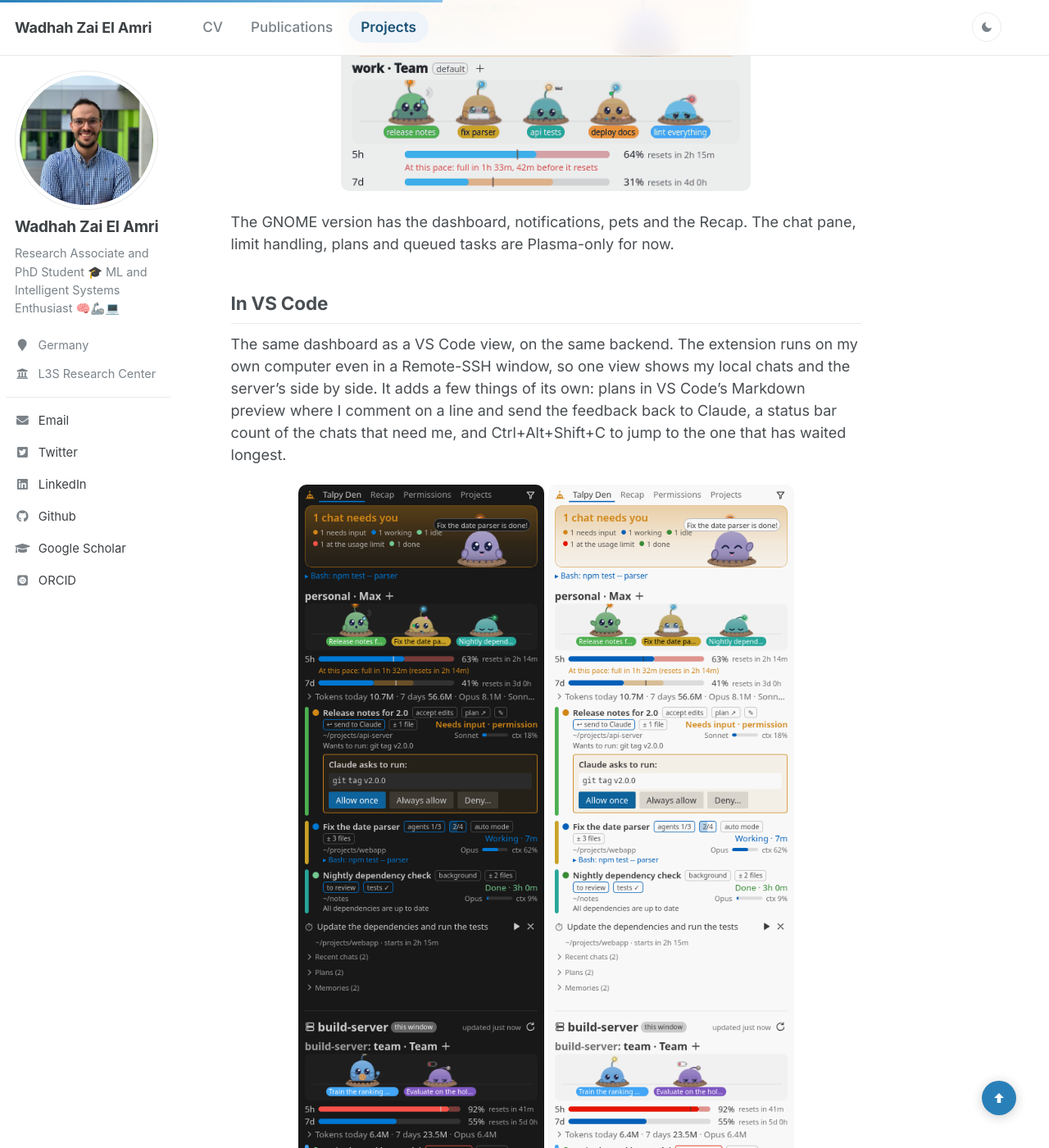
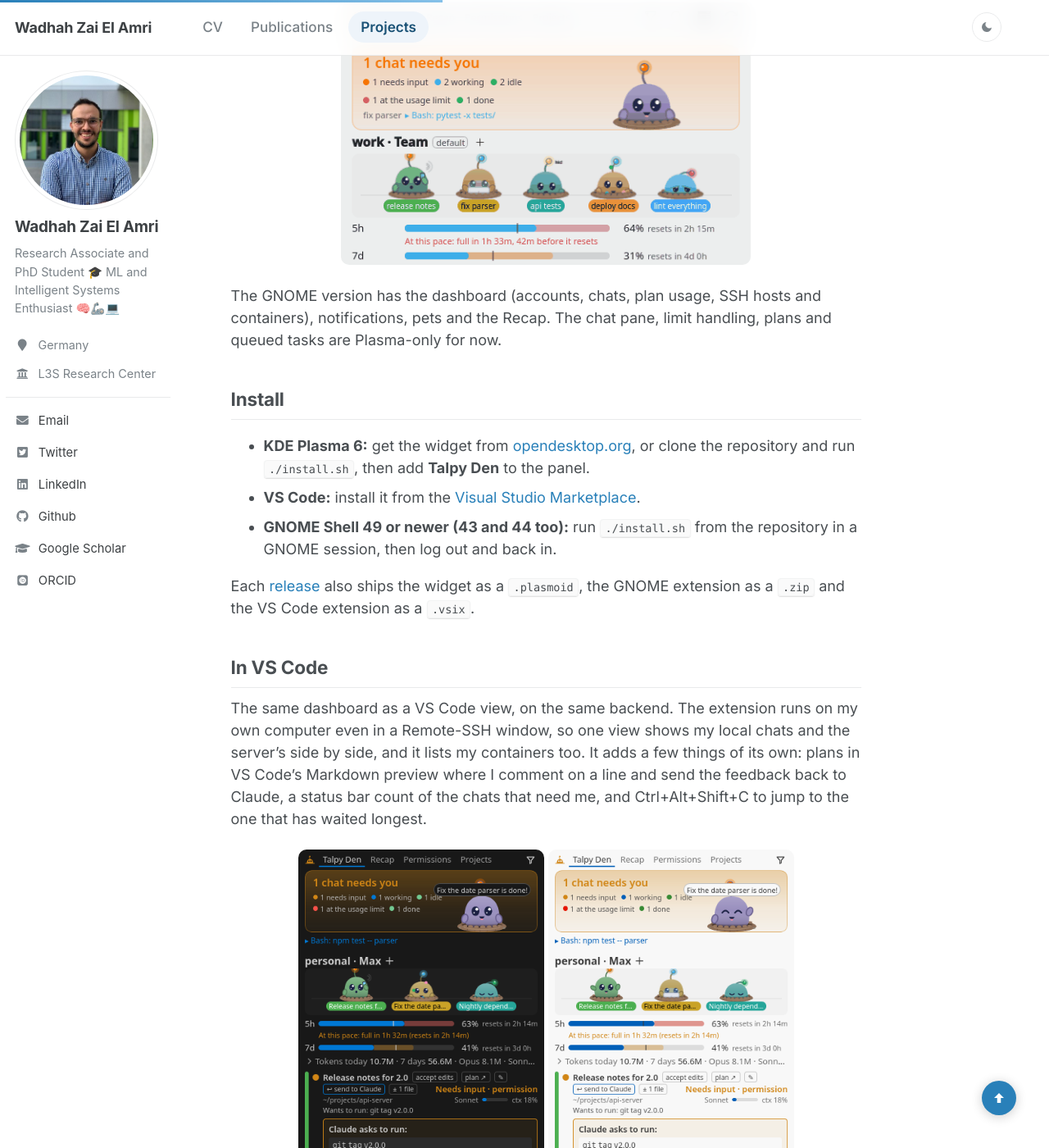
Before and after one commit to wzaielamri/wzaielamri.github.io, a Jekyll site: the page built from _projects/talpy_den.md, in a window 1280 px wide and 1400 px high, scrolled down 2119 px. Shown: the whole window at 82% size. Built offline with Jekyll 4.4.1, drawn with Linux system fonts in a browser that asks for light colours; some web fonts are replaced; some of the changed text lies outside the part shown.

Commit message:
Add VS Code and Plasma links to Talpy Den project and enhance description

```diff
--- a/_includes/item-links.html
+++ b/_includes/item-links.html
@@ -4,7 +4,8 @@
   {% include item-links.html item=post %}. Front matter it reads: website
   (a project's official page), paperurl, code, dataset, and with full=true
   (the page header) also pdf (a site path),
-  arxiv and checkpoints. dataset_pending: true shows the dataset muted and
+  arxiv and checkpoints. vscode and plasmoid link a project's VS Code
+  Marketplace and KDE Plasma widget pages. dataset_pending: true shows the dataset muted and
   unlinked until it is public.
 {% endcomment %}
 {% assign item = include.item %}
@@ -13,6 +14,8 @@
 {% if include.full and item.pdf %}<a href="{{ base_path }}{{ item.pdf }}"><i class="fas fa-file-pdf" aria-hidden="true"></i> PDF</a>{% endif %}
 {% if include.full and item.arxiv %}<a href="{{ item.arxiv }}"><i class="ai ai-arxiv" aria-hidden="true"></i> arXiv</a>{% endif %}
 {% if item.code %}<a href="{{ item.code }}"><i class="fab fa-github" aria-hidden="true"></i> GitHub</a>{% endif %}
+{% if item.vscode %}<a href="{{ item.vscode }}"><i class="fas fa-code" aria-hidden="true"></i> VS Code</a>{% endif %}
+{% if item.plasmoid %}<a href="{{ item.plasmoid }}"><i class="fas fa-puzzle-piece" aria-hidden="true"></i> Plasma</a>{% endif %}
 {% if include.full and item.checkpoints %}<a href="{{ item.checkpoints }}"><i class="fas fa-cube" aria-hidden="true"></i> Checkpoints</a>{% endif %}
 {% if item.dataset and item.dataset_pending %}<span class="is-pending" title="Not public yet"><i class="fas fa-database" aria-hidden="true"></i> Dataset · soon</span>
 {% elsif item.dataset %}<a href="{{ item.dataset }}"><i class="fas fa-database" aria-hidden="true"></i> Dataset</a>{% endif %}
--- a/_projects/talpy_den.md
+++ b/_projects/talpy_den.md
@@ -5,6 +5,8 @@ collection: projects
 project_type: 'personal_project'
 order: 1
 code: 'https://github.com/wzaielamri/talpy-den'
+vscode: 'https://marketplace.visualstudio.com/items?itemName=wzaielamri.talpy-den'
+plasmoid: 'https://www.opendesktop.org/p/2380946/'
 stack: ['KDE Plasma', 'GNOME Shell', 'VS Code', 'Python']
 header:
   teaser: 'teasers/talpy_den.jpg'
@@ -20,21 +22,30 @@ I usually have a handful of Claude Code chats running, on different accounts and
 
 ## What it does
 
-- **Every chat in one place:** terminal chats, background jobs and VS Code's Claude tabs, on this computer and my SSH hosts, per account: which need me (and for what), which are working (and on what), which are done. Nothing is installed on the hosts.
+- **Every chat in one place:** terminal chats, background jobs and VS Code's Claude tabs, on this computer, my SSH hosts and my Docker or Podman containers, per account: which need me (and for what), which are working (and on what), which are done. Nothing is installed on the hosts or in the containers.
 - **Chat without switching:** click a chat and it opens beside the popup. I can reply, answer its permission prompts and questions, review what it changed and undo it, or commit only its files.
 - **Limits, handled:** the usage bars show where my pace ends up and warn me before I run out. If a chat gets stopped anyway, I continue it on my other account or let it go on by itself once the limit resets.
 - **Start chats from the popup:** in a terminal, in VS Code or in the background, with a task, later, or once a limit resets.
+- **Find and reuse:** any chat by its words, recent chats, plans and memories; hide what I don't need or delete it to the Trash.
 - **Recap and Permissions:** my day, week or everything with Claude (how long I was at it, how long Claude worked, what it would cost at API prices, tips to use less of the plan), and every permission I gave, to revoke.
 - **And more:** search across all chats, plans and memories I can read and edit, a warning when two chats edit the same files, notifications with one summary of what happened while I was away, and to my phone if I like.
 - **A pet for every chat:** Talpy lives in a burrow and acts its chat out. It types while the chat works, holds up a sign when it needs me and falls asleep once it's done.
 
 <p align="center"><img src="/assets/images/projects/talpy_den/pets.gif" alt="Pets reacting: a chat finishes and its pet celebrates, a new chat's pet digs up out of the ground, and the big Talpy cheers when a usage limit resets" width="500" style="max-width:100%;height:auto"></p>
 
-The GNOME version has the dashboard, notifications, pets and the Recap. The chat pane, limit handling, plans and queued tasks are Plasma-only for now.
+The GNOME version has the dashboard (accounts, chats, plan usage, SSH hosts and containers), notifications, pets and the Recap. The chat pane, limit handling, plans and queued tasks are Plasma-only for now.
+
+## Install
+
+- **KDE Plasma 6:** get the widget from [opendesktop.org](https://www.opendesktop.org/p/2380946/), or clone the repository and run `./install.sh`, then add **Talpy Den** to the panel.
+- **VS Code:** install it from the [Visual Studio Marketplace](https://marketplace.visualstudio.com/items?itemName=wzaielamri.talpy-den).
+- **GNOME Shell 49 or newer (43 and 44 too):** run `./install.sh` from the repository in a GNOME session, then log out and back in.
+
+Each [release](https://github.com/wzaielamri/talpy-den/releases/latest) also ships the widget as a `.plasmoid`, the GNOME extension as a `.zip` and the VS Code extension as a `.vsix`.
 
 ## In VS Code
 
-The same dashboard as a VS Code view, on the same backend. The extension runs on my own computer even in a Remote-SSH window, so one view shows my local chats and the server's side by side. It adds a few things of its own: plans in VS Code's Markdown preview where I comment on a line and send the feedback back to Claude, a status bar count of the chats that need me, and Ctrl+Alt+Shift+C to jump to the one that has waited longest.
+The same dashboard as a VS Code view, on the same backend. The extension runs on my own computer even in a Remote-SSH window, so one view shows my local chats and the server's side by side, and it lists my containers too. It adds a few things of its own: plans in VS Code's Markdown preview where I comment on a line and send the feedback back to Claude, a status bar count of the chats that need me, and Ctrl+Alt+Shift+C to jump to the one that has waited longest.
 
 <p align="center"><img src="/assets/images/projects/talpy_den/vscode-view-dark.png" alt="The Talpy Den view in a dark theme: Talpy under &quot;1 chat needs you&quot;, an account with three chats, their pets, plan usage bars and a queued task, and an SSH host with a chat a usage limit stopped" width="300">&nbsp;<img src="/assets/images/projects/talpy_den/vscode-view-light.png" alt="The same view in a light theme" width="300"></p>
 
@@ -42,7 +53,7 @@ It also opens as a wide editor tab:
 
 <p align="center"><img src="/assets/images/projects/talpy_den/vscode-editor-tab.png" alt="The view opened as a wide editor tab" width="640" style="max-width:100%;height:auto"></p>
 
-The extension used to have its own repository, [talpy-den-vscode](https://github.com/wzaielamri/talpy-den-vscode) (first called claude-status-vscode). That one is archived now: the extension lives in [talpy-den/vscode](https://github.com/wzaielamri/talpy-den/tree/main/vscode), and each [release](https://github.com/wzaielamri/talpy-den/releases/latest) ships it as a `.vsix` next to the widget and the GNOME extension.
+The extension used to have its own repository, [talpy-den-vscode](https://github.com/wzaielamri/talpy-den-vscode) (first called claude-status-vscode). That one is archived now: the extension lives in [talpy-den/vscode](https://github.com/wzaielamri/talpy-den/tree/main/vscode), and it is now on the [Marketplace](https://marketplace.visualstudio.com/items?itemName=wzaielamri.talpy-den).
 
 ## Stack
 
```
